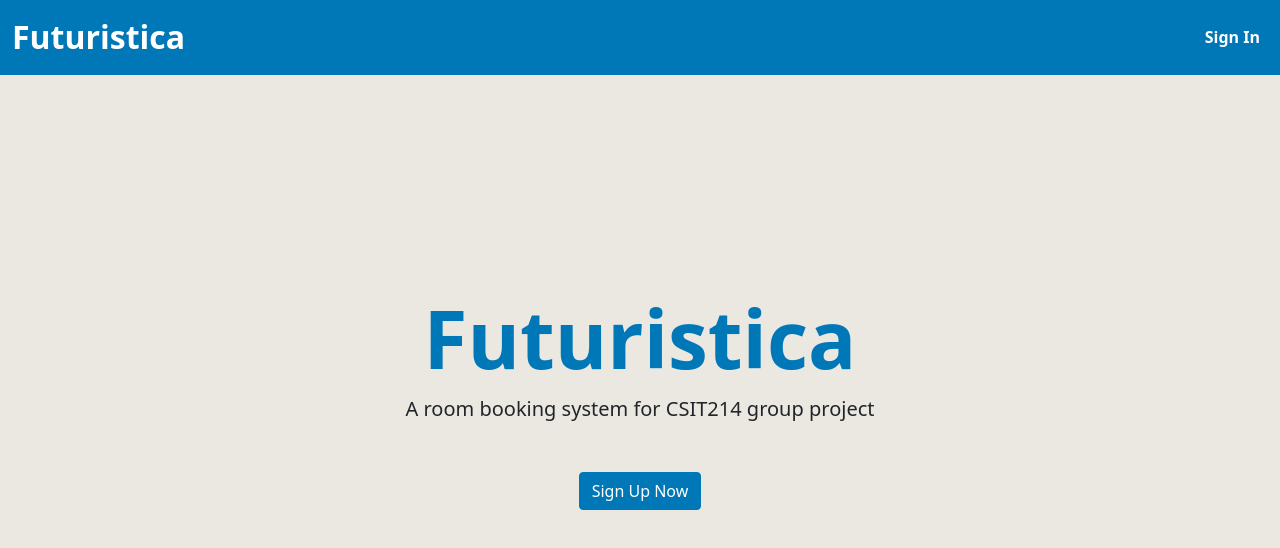
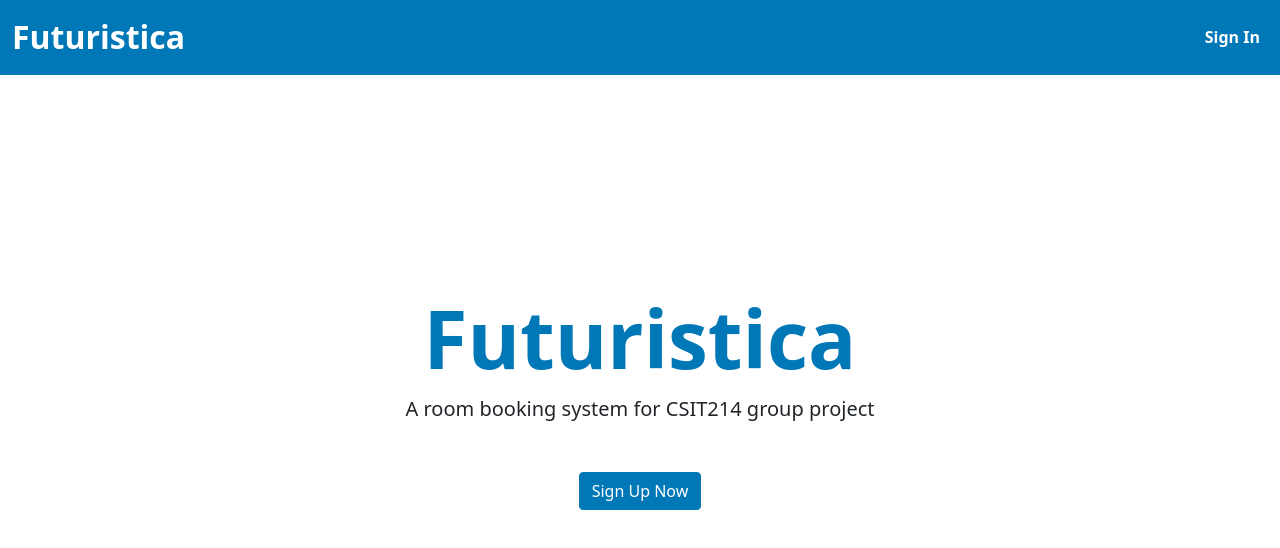
Before and after one commit to icony36/csit214-t02-futuritica, a React (Create React App) app in the folder client/: page / in a window 1280 px wide. Shown: the top 548 px of the page. Built offline with nearby package versions, Linux system fonts and the light colour scheme.

Commit message:
updated landing ui

```diff
--- a/client/src/containers/App.js
+++ b/client/src/containers/App.js
@@ -17,9 +17,9 @@ const App = () => {
         <BrowserRouter>
             <div>
                 <Navbar />
-                <div className="container">
                 <Switch>
                 <Route exact path="/" component={HomePage} />
+                <div className="container">
                     <Route exact path="/signin"  render={props=> {
                         return(
                             <AuthPage buttonText="Sign In" heading="Sign In" {...props}/>
@@ -34,8 +34,8 @@ const App = () => {
                     <Route exact path="/room/new" component={withAuth(RoomNewPage, PAGE_TYPES.role,ROLE.staff)}/>
                     <Route exact path="/room/:id" component={withAuth(RoomPage, PAGE_TYPES.private)}/>
                     <Route exact path="/room/:id/edit" component={withAuth(RoomEditPage, PAGE_TYPES.role,ROLE.staff)}/>
+                </div>
                 </Switch>
-                </div>
             </div>
         </BrowserRouter>
     );
--- a/client/src/containers/HomePage.js
+++ b/client/src/containers/HomePage.js
@@ -9,7 +9,7 @@ const HomePage = () => {
 
     if(auth.isAuthenticated){
         return(
-            <div>
+            <div className='container'>
                <RoomList />
             </div>
         )
--- a/client/src/styles.css
+++ b/client/src/styles.css
@@ -65,6 +65,7 @@ ul.nav.navbar-nav li a:hover{
     padding: 1rem;
     background-position: center center;
     background-size: cover;
+    background-color: #fff;
 }
 
 .landing-hero .display-1 {
```
Lines whose indentation alone changed are shown as unchanged.
